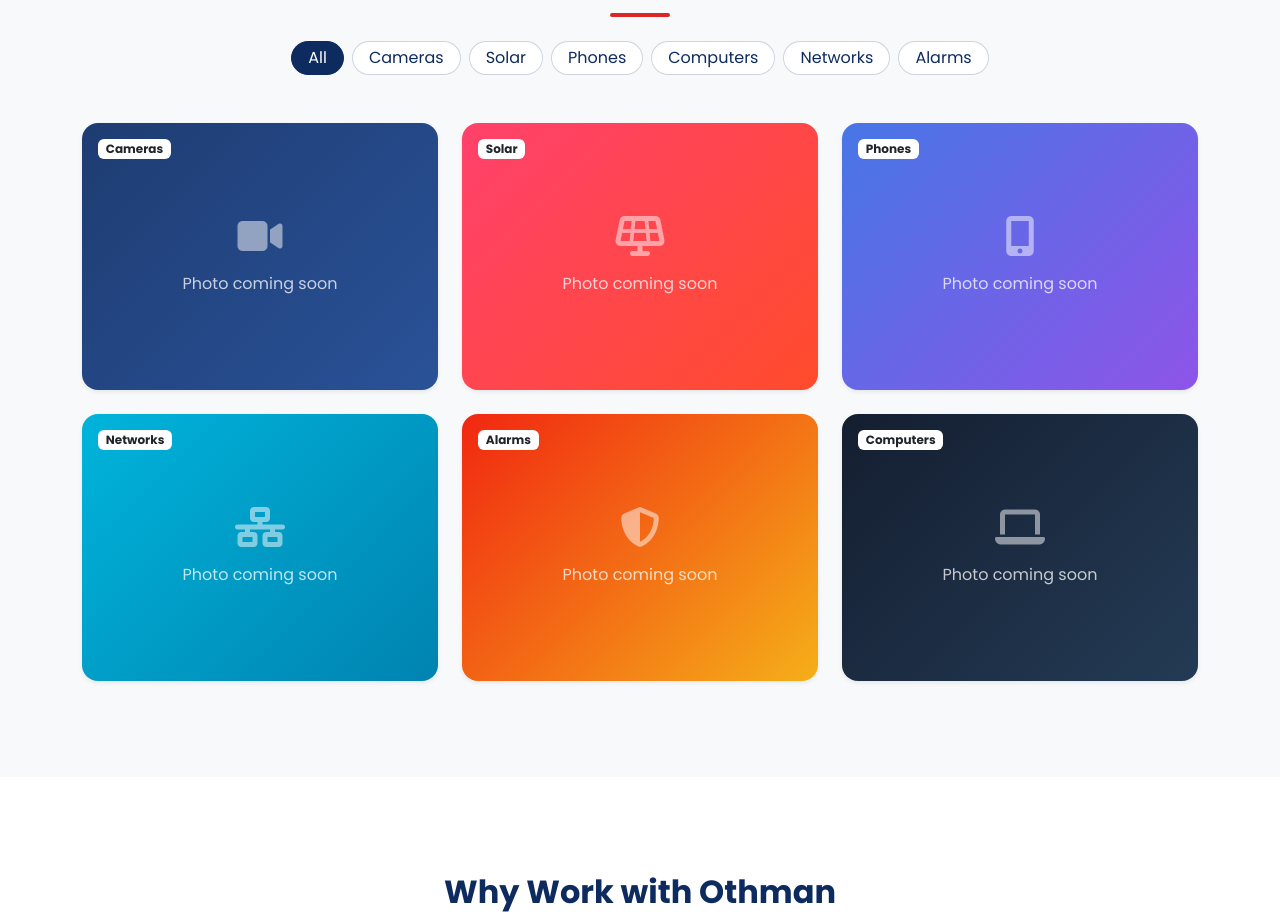
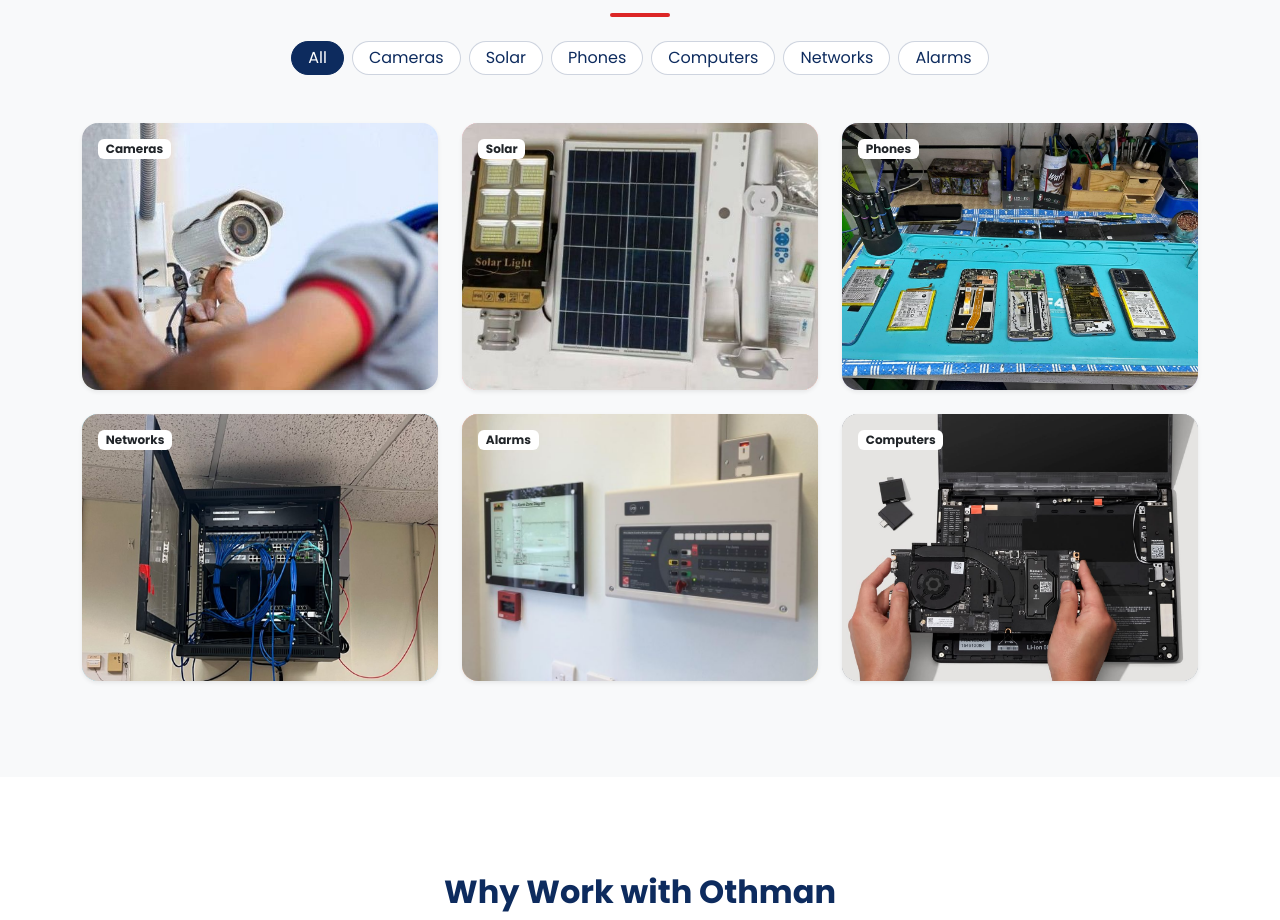
Before and after one commit to mzi2o/outati-electro-service, a website built with Vite: page index.html in a window 1280 px wide. Shown: the part 5822-6742 px from the top of the page. Built offline with nearby package versions, Linux system fonts and the light colour scheme.

Commit message:
add images

```diff
--- a/index.html
+++ b/index.html
@@ -664,68 +664,61 @@
       <div class="row g-4 reveal" id="gallery-grid">
         <!-- Generative placeholder cards -->
         <div class="col-sm-6 col-lg-4 gallery-item" data-category="cameras">
-          <div
-            class="gallery-card rounded-4 overflow-hidden position-relative shadow-sm aspect-ratio-4-3 gradient-bg-1 d-flex flex-column align-items-center justify-content-center text-white">
-            <i class="fas fa-video fs-1 mb-3 opacity-50"></i>
-            <span class="badge bg-white text-dark mb-2 position-absolute top-0 start-0 m-3" data-en="Cameras"
-              data-ar="كاميرات">Cameras</span>
-            <div class="fw-medium opacity-75" data-en="Photo coming soon" data-ar="الصورة قادمة قريباً">Photo coming
-              soon</div>
+          <div class="gallery-card aspect-ratio-4-3 rounded-4 overflow-hidden position-relative shadow-sm">
+            <img src="./public/images/Cameras.jpg" alt="Camera Installation" class="gallery-img">
+            <div class="gallery-overlay"></div>
+            <span class="badge bg-white text-dark position-absolute top-0 start-0 m-3" data-en="Cameras" data-ar="كاميرات">
+              Cameras
+            </span>
           </div>
         </div>
 
         <div class="col-sm-6 col-lg-4 gallery-item" data-category="solar">
           <div
             class="gallery-card rounded-4 overflow-hidden position-relative shadow-sm aspect-ratio-4-3 gradient-bg-2 d-flex flex-column align-items-center justify-content-center text-white">
-            <i class="fas fa-solar-panel fs-1 mb-3 opacity-50"></i>
+            <img src="./public/images/Solar.png" alt="Camera Installation" class="gallery-img">
             <span class="badge bg-white text-dark mb-2 position-absolute top-0 start-0 m-3" data-en="Solar"
               data-ar="طاقة شمسية">Solar</span>
-            <div class="fw-medium opacity-75" data-en="Photo coming soon" data-ar="الصورة قادمة قريباً">Photo coming
-              soon</div>
           </div>
         </div>
 
         <div class="col-sm-6 col-lg-4 gallery-item" data-category="phones">
           <div
             class="gallery-card rounded-4 overflow-hidden position-relative shadow-sm aspect-ratio-4-3 gradient-bg-3 d-flex flex-column align-items-center justify-content-center text-white">
-            <i class="fas fa-mobile-alt fs-1 mb-3 opacity-50"></i>
+            <img src="./public/images/Phones.jpg" alt="Phone Installation" class="gallery-img">
             <span class="badge bg-white text-dark mb-2 position-absolute top-0 start-0 m-3" data-en="Phones"
               data-ar="هواتف">Phones</span>
-            <div class="fw-medium opacity-75" data-en="Photo coming soon" data-ar="الصورة قادمة قريباً">Photo coming
-              soon</div>
+
           </div>
         </div>
 
         <div class="col-sm-6 col-lg-4 gallery-item" data-category="networks">
           <div
             class="gallery-card rounded-4 overflow-hidden position-relative shadow-sm aspect-ratio-4-3 gradient-bg-4 d-flex flex-column align-items-center justify-content-center text-white">
-            <i class="fas fa-network-wired fs-1 mb-3 opacity-50"></i>
+            <img src="./public/images/Networks.png" alt="Network Installation" class="gallery-img">
             <span class="badge bg-white text-dark mb-2 position-absolute top-0 start-0 m-3" data-en="Networks"
               data-ar="شبكات">Networks</span>
-            <div class="fw-medium opacity-75" data-en="Photo coming soon" data-ar="الصورة قادمة قريباً">Photo coming
-              soon</div>
+
           </div>
         </div>
 
         <div class="col-sm-6 col-lg-4 gallery-item" data-category="alarms">
           <div
             class="gallery-card rounded-4 overflow-hidden position-relative shadow-sm aspect-ratio-4-3 gradient-bg-5 d-flex flex-column align-items-center justify-content-center text-white">
-            <i class="fas fa-shield-alt fs-1 mb-3 opacity-50"></i>
+            <img src="./public/images/Alarms.jpg" alt="Alarm Installation" class="gallery-img">
             <span class="badge bg-white text-dark mb-2 position-absolute top-0 start-0 m-3" data-en="Alarms"
               data-ar="إنذار">Alarms</span>
-            <div class="fw-medium opacity-75" data-en="Photo coming soon" data-ar="الصورة قادمة قريباً">Photo coming
-              soon</div>
+
           </div>
         </div>
 
         <div class="col-sm-6 col-lg-4 gallery-item" data-category="computers">
           <div
             class="gallery-card rounded-4 overflow-hidden position-relative shadow-sm aspect-ratio-4-3 gradient-bg-6 d-flex flex-column align-items-center justify-content-center text-white">
-            <i class="fas fa-laptop fs-1 mb-3 opacity-50"></i>
+            <img src="./public/images/Computers.jpg" alt="Computer Installation" class="gallery-img">
             <span class="badge bg-white text-dark mb-2 position-absolute top-0 start-0 m-3" data-en="Computers"
               data-ar="حواسيب">Computers</span>
-            <div class="fw-medium opacity-75" data-en="Photo coming soon" data-ar="الصورة قادمة قريباً">Photo coming
-              soon</div>
+
           </div>
         </div>
       </div>
--- a/src/style.css
+++ b/src/style.css
@@ -630,7 +630,15 @@ textarea {
 .gallery-item.hidden {
   display: none;
 }
+.gallery-img {
 
+  height: 100%;
+  display: block;
+  object-fit: contain;
+  object-position: center;
+  background: #fff;
+  transition: transform 0.5s ease;
+}
 .gradient-bg-1 { background: linear-gradient(135deg, #1e3c72 0%, #2a5298 100%); }
 .gradient-bg-2 { background: linear-gradient(135deg, #FF416C 0%, #FF4B2B 100%); }
 .gradient-bg-3 { background: linear-gradient(135deg, #4776E6 0%, #8E54E9 100%); }
```
Also changed, not shown: public/images/Cameras.jpg (added), public/images/Computers.jpg (added), public/images/Networks.jpg (added), public/images/Networks.png (added), public/images/Solar.png (added), public/images/alarms.jpg (added), public/images/alarms.png (added), public/images/phones.jpg (added).
